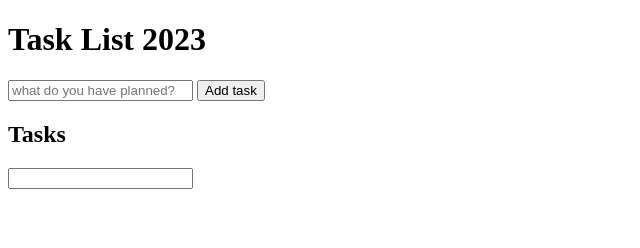
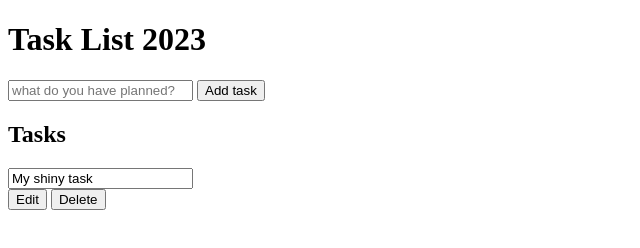
Before and after one commit to arjunivor/simple_todo_list, a plain HTML site: page index.html in a window 1280 px wide. Shown: the whole page, without its empty margins (0-640 px from the left). Drawn offline with Linux system fonts and the light colour scheme.

Commit message:
finished html stuff

```diff
--- a/index.html
+++ b/index.html
@@ -27,11 +27,16 @@
         <div id="tasks">
           <div class="task">
             <div class="content">
-              <input type="text" />
+              <input type="text" class="text" value="My shiny task" readonly />
+            </div>
+            <div class="actio">
+              <button class="edit">Edit</button>
+              <button class="delete">Delete</button>
             </div>
           </div>
         </div>
       </section>
     </main>
+    <script src="main.js"></script>
   </body>
 </html>
```
